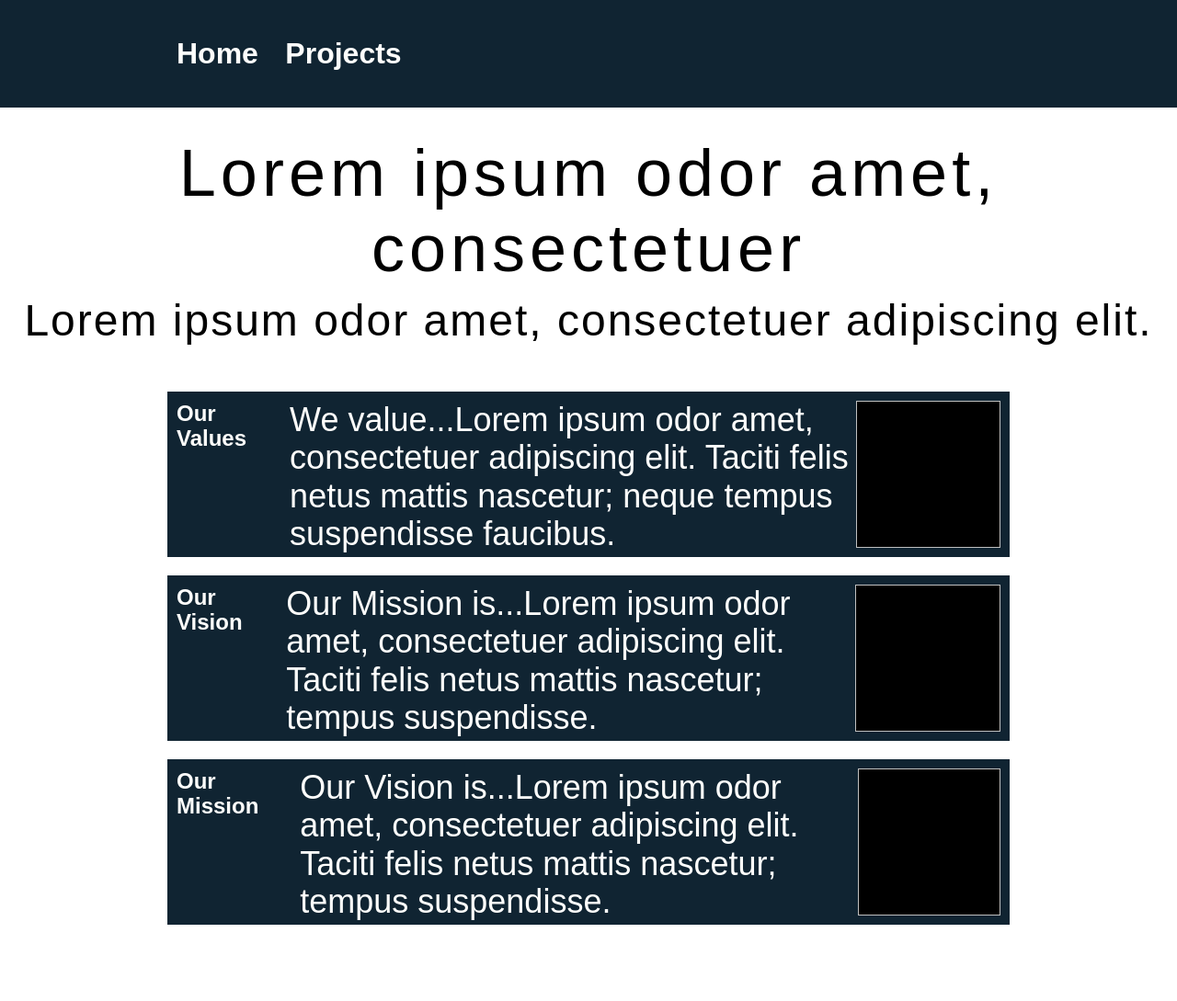
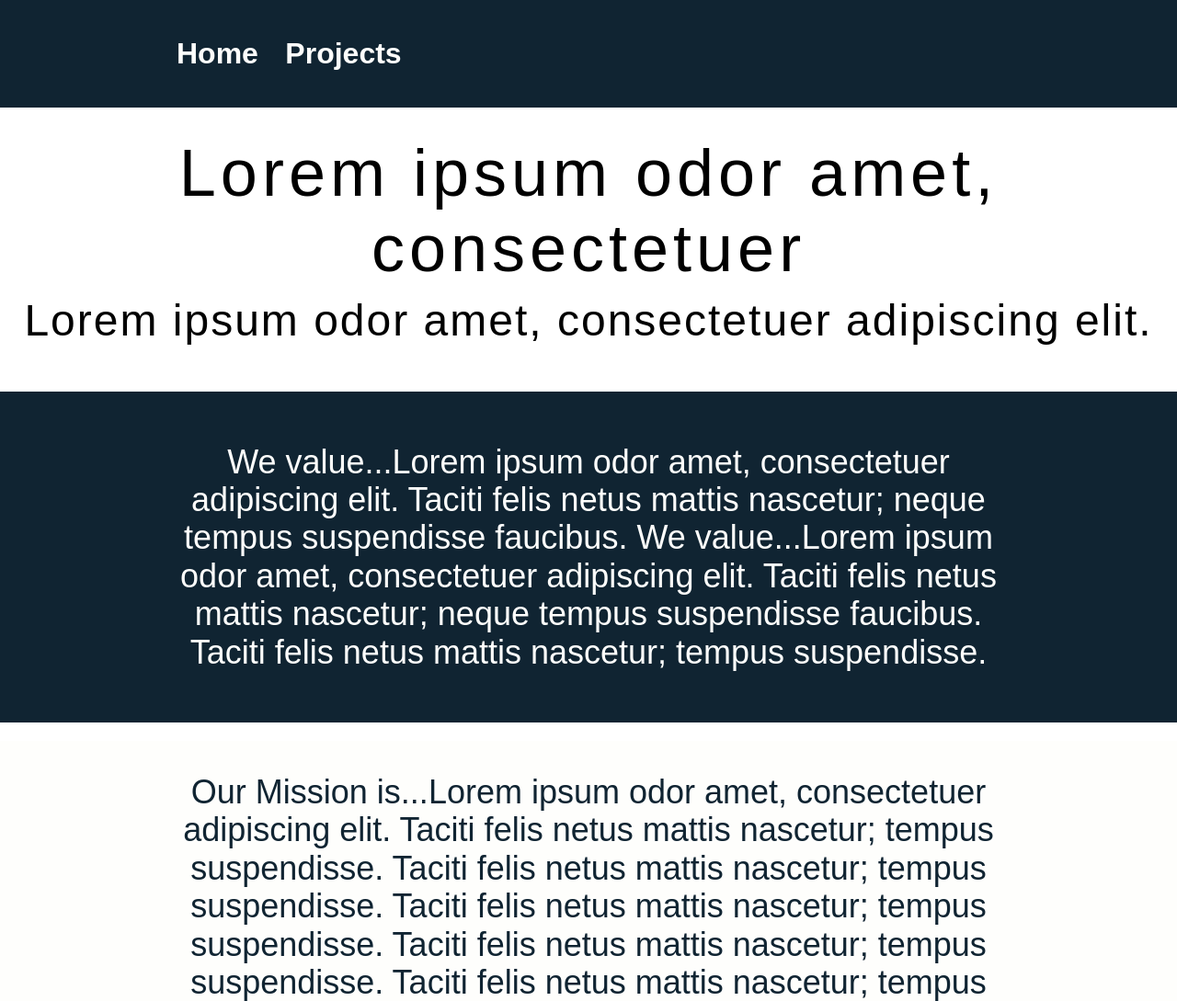
Before and after one commit to O1SoftwareNetwork/o1_landing_page, a plain HTML site: page index.html in a window 1280 px wide. Shown: the top 1089 px of the page at 92% size. Drawn offline with Linux system fonts and the light colour scheme.

Commit message:
workshop 4-9-2025 fix branding sections, box shadows and add images

```diff
--- a/index.html
+++ b/index.html
@@ -28,19 +28,13 @@
 <!-- organization branding - organization branding -organization branding -organization branding -organization branding -->
         <section class="org">
             <div class="values org__branding">
-                <h2>Our Values</h2>
-                <p class="org__branding--details">We value...Lorem ipsum odor amet, consectetuer adipiscing elit. Taciti felis netus mattis nascetur; neque tempus suspendisse faucibus.</p>
-                <img class="org__branding--image" />
+                <p class="org__branding--details">We value...Lorem ipsum odor amet, consectetuer adipiscing elit. Taciti felis netus mattis nascetur; neque tempus suspendisse faucibus. We value...Lorem ipsum odor amet, consectetuer adipiscing elit. Taciti felis netus mattis nascetur; neque tempus suspendisse faucibus. Taciti felis netus mattis nascetur;  tempus suspendisse.</p>
             </div>
             <div class="mission org__branding">
-                <h2>Our Vision</h2>
-                <p class="org__branding--details">Our Mission is...Lorem ipsum odor amet, consectetuer adipiscing elit. Taciti felis netus mattis nascetur;  tempus suspendisse. </p>
-                <img class="org__branding--image" />
+                <p class="org__branding--details">Our Mission is...Lorem ipsum odor amet, consectetuer adipiscing elit. Taciti felis netus mattis nascetur;  tempus suspendisse. Taciti felis netus mattis nascetur;  tempus suspendisse. Taciti felis netus mattis nascetur;  tempus suspendisse. Taciti felis netus mattis nascetur;  tempus suspendisse. Taciti felis netus mattis nascetur;  tempus suspendisse.</p>
             </div>
             <div class="vision org__branding">
-                <h2>Our Mission</h2>
-                <p class="org__branding--details">Our Vision is...Lorem ipsum odor amet, consectetuer adipiscing elit. Taciti felis netus mattis nascetur;  tempus suspendisse.</p>
-                <img class="org__branding--image" />
+                <p class="org__branding--details">Our Vision is...Lorem ipsum odor amet, consectetuer adipiscing elit. Taciti felis netus mattis nascetur;  tempus suspendisse. Taciti felis netus mattis nascetur;  tempus suspendisse. Taciti felis netus mattis nascetur;  tempus suspendisse. Taciti felis netus mattis nascetur;  tempus suspendisse. Taciti felis netus mattis nascetur;  tempus suspendisse.</p>
             </div>
         </section>
 <!-- organization branding - organization branding -organization branding -organization branding -organization branding -->
--- a/styles/styles.css
+++ b/styles/styles.css
@@ -122,10 +122,13 @@ MOBILE - MOBILE - MOBILE - MOBILE - MOBILE - MOBILE - MOBILE - MOBILE - MOBILE -
     background-color: rgb(255, 167, 167);
 }
 
-.testimonial {
+@media screen and (max-width: 480px) {
+    .testimonial {
     border: 3px solid green;
     background-color: rgb(201, 253, 201);
 }
+}
+
 
 .testimonials__right-button {
     margin: auto auto auto 10px;
@@ -208,31 +211,41 @@ HOME PAGE - HOME PAGE - HOME PAGE - HOME PAGE - HOME PAGE - H
 ******************** organization branding ******************
 ************************************************************/
 
+
+
+
+/* TO DO:
+- even padding top
+*/
+
     .org__branding {
         font-family:Arial, Helvetica, sans-serif;
         background-color: #102432;
         color: #fefefc;
-        width:70%;
-        margin-bottom: 20px;
+        width: 100%;
         display: flex;
         justify-content: space-around;
-        vertical-align: middle;
+        /* padding-top: 56px;
+        padding-bottom: 76px;
+        padding-right: 88px;
+        padding-left: 90px; */
+        /* padding: 50px 88px 50px 88px; */
+        padding: 100px 0;
     }
 
-    .org__brading--header {
-        margin: auto;
+    /* Alternating background color and text color */
+    .mission {
+        background-color: #fefefc;
+        color: #102432;
     }
 
     .org__branding--details {
-    font-family:Arial, Helvetica, sans-serif;
-    font-size: 36px;
-    width: 70%
-    }
-
-    .org__branding--image {
-        background-color: black;
-        width: 160px;
-        height: 100%;
+        font-family:Arial, Helvetica, sans-serif;
+        font-size: 36px;
+        width: 70%;
+        display: flex;
+        align-items: center;
+        text-align: center;
     }
 
     .contact a img {
@@ -348,8 +361,10 @@ PROJECTS PAGE - PROJECTS PAGE - PROJECTS PAGE - PROJECTS PAGE
         padding: 10px;
         font-size: 16px;
         font-family: Arial, Helvetica, sans-serif;
-        box-shadow: 0 4px 10px 3px #102432;
+        box-shadow: 0 4px 10px 3px #c3c6c1;
         border-radius: 15px;
+        display: flex;
+        flex-direction: column;
     }
 
     .project__image {
@@ -367,7 +382,7 @@ PROJECTS PAGE - PROJECTS PAGE - PROJECTS PAGE - PROJECTS PAGE
         font-size: 2rem;
     }
     .project__description {
-        font-size: 0.9rem;
+        font-size: 1.1rem;
     }
 
     .project__bottom {
```
Also changed, not shown: projects.html (+4 -23 lines), Images/pages/projects/cards/debate.jpg (added), Images/pages/projects/cards/discord.jpg (added), Images/pages/projects/cards/discord.webp (added), Images/pages/projects/cards/food_coordination.jpg (added), Images/pages/projects/cards/response.avif (added).
